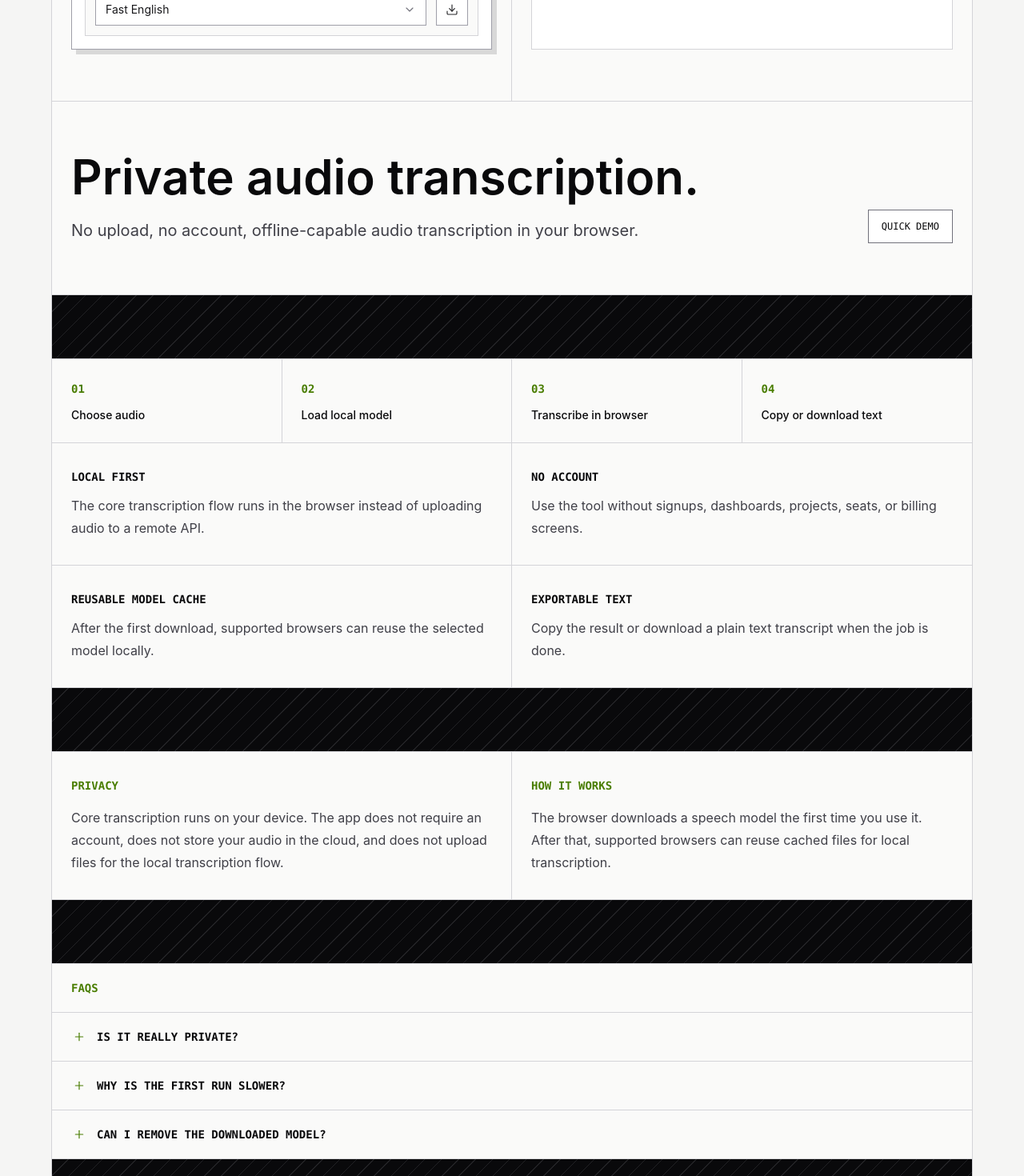
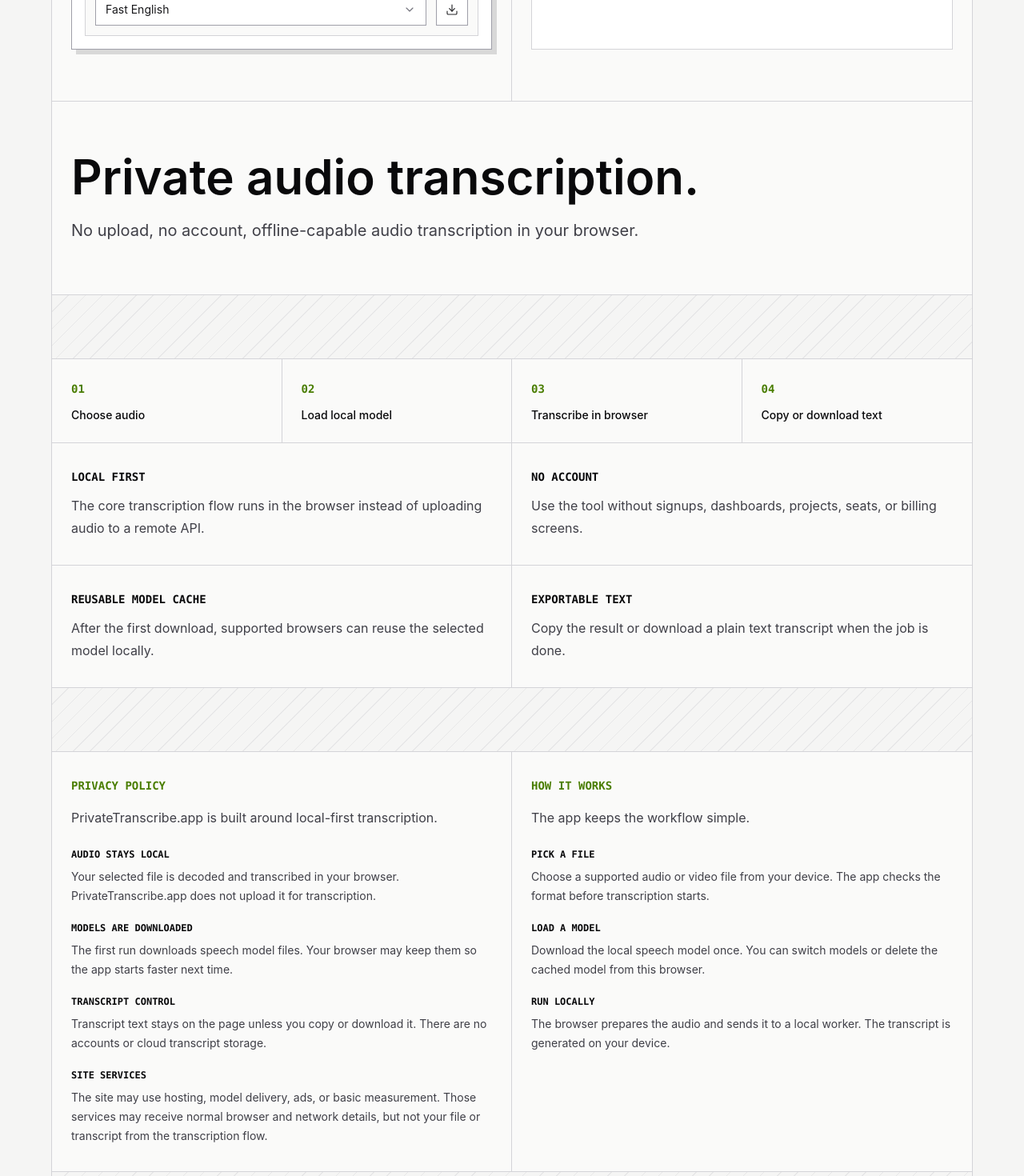
Before and after one commit to mikejarxyz/privatetranscribe, a React (Vite) app: page / in a window 1280 px wide. Shown: the part 520-1990 px from the top of the page at 80% size. Built offline with nearby package versions, Linux system fonts and the light colour scheme.

Commit message:
added specific allowed file types, layout and content tweaks, robots and sitemap

```diff
--- a/src/App.tsx
+++ b/src/App.tsx
@@ -15,7 +15,7 @@ function App() {
       <div className="mx-auto flex min-h-screen w-full max-w-6xl flex-col border-x border-zinc-300 bg-stone-50 dark:border-zinc-800 dark:bg-zinc-925">
         <Header onToggleTheme={toggleThemeMode} themeMode={themeMode} />
         <TranscriptionWorkspace controller={transcription} />
-        <HeroSection onDemoTranscript={transcription.handleDemoTranscript} />
+        <HeroSection />
         <MarketingSections />
         <FooterSections />
       </div>
--- a/src/components/DiagonalDivider.tsx
+++ b/src/components/DiagonalDivider.tsx
@@ -2,7 +2,7 @@ export function DiagonalDivider() {
   return (
     <div
       aria-hidden="true"
-      className="h-20 border-b border-zinc-300 bg-zinc-950 dark:border-zinc-800"
+      className="h-20 border-b border-zinc-300 bg-stone-100 dark:border-zinc-800 dark:bg-zinc-950"
       style={{
         backgroundImage:
           'repeating-linear-gradient(135deg, transparent 0 14px, rgba(161,161,170,0.16) 14px 15px)',
--- a/src/components/HeroSection.tsx
+++ b/src/components/HeroSection.tsx
@@ -1,10 +1,6 @@
-type HeroSectionProps = {
-  onDemoTranscript: () => void
-}
-
-export function HeroSection({ onDemoTranscript }: HeroSectionProps) {
+export function HeroSection() {
   return (
-    <section className="grid grid-cols-1 gap-8 border-b border-zinc-300 px-4 py-12 dark:border-zinc-800 sm:px-6 lg:grid-cols-[minmax(0,1fr)_auto] lg:py-16">
+    <section className="border-b border-zinc-300 px-4 py-12 dark:border-zinc-800 sm:px-6 lg:py-16">
       <div className="max-w-4xl">
         <h1 className="text-4xl font-semibold leading-[1.02] tracking-normal text-zinc-950 dark:text-zinc-50 sm:text-6xl">
           Private audio transcription.
@@ -14,15 +10,6 @@ export function HeroSection({ onDemoTranscript }: HeroSectionProps) {
           browser.
         </p>
       </div>
-      <div className="flex items-start lg:items-end">
-        <button
-          className="cursor-pointer border border-zinc-500 bg-white px-4 py-3 font-mono text-xs uppercase text-zinc-950 hover:bg-lime-50 focus:outline-none focus:ring-2 focus:ring-lime-500 dark:border-zinc-700 dark:bg-zinc-900 dark:text-zinc-100 dark:hover:bg-zinc-800"
-          onClick={onDemoTranscript}
-          type="button"
-        >
-          Quick demo
-        </button>
-      </div>
     </section>
   )
 }
--- a/src/components/MarketingSections.tsx
+++ b/src/components/MarketingSections.tsx
@@ -1,5 +1,11 @@
 import { Minus, Plus } from 'lucide-react'
-import { faqItems, featureItems, resultSteps } from '../content/siteContent'
+import {
+  faqItems,
+  featureItems,
+  howItWorksItems,
+  privacyPolicyItems,
+  resultSteps,
+} from '../content/siteContent'
 import { DiagonalDivider } from './DiagonalDivider'
 
 export function FeaturesSection() {
@@ -48,23 +54,43 @@ export function PrivacyHowItWorksSection() {
     >
       <div className="border-b border-zinc-300 px-4 py-8 dark:border-zinc-800 sm:px-6 lg:border-b-0 lg:border-r">
         <h2 className="font-mono text-sm font-semibold uppercase text-lime-700 dark:text-lime-400">
-          Privacy
+          Privacy policy
         </h2>
         <p className="mt-4 max-w-xl leading-7 text-zinc-700 dark:text-zinc-300">
-          Core transcription runs on your device. The app does not require an
-          account, does not store your audio in the cloud, and does not upload
-          files for the local transcription flow.
+          PrivateTranscribe.app is built around local-first transcription.
         </p>
+        <div className="mt-6 grid gap-5">
+          {privacyPolicyItems.map((item) => (
+            <article key={item.title}>
+              <h3 className="font-mono text-xs font-semibold uppercase text-zinc-950 dark:text-zinc-100">
+                {item.title}
+              </h3>
+              <p className="mt-2 text-sm leading-6 text-zinc-700 dark:text-zinc-300">
+                {item.body}
+              </p>
+            </article>
+          ))}
+        </div>
       </div>
       <div className="px-4 py-8 sm:px-6" id="how-it-works">
         <h2 className="font-mono text-sm font-semibold uppercase text-lime-700 dark:text-lime-400">
           How it works
         </h2>
         <p className="mt-4 max-w-xl leading-7 text-zinc-700 dark:text-zinc-300">
-          The browser downloads a speech model the first time you use it. After
-          that, supported browsers can reuse cached files for local
-          transcription.
+          The app keeps the workflow simple.
         </p>
+        <div className="mt-6 grid gap-5">
+          {howItWorksItems.map((item) => (
+            <article key={item.title}>
+              <h3 className="font-mono text-xs font-semibold uppercase text-zinc-950 dark:text-zinc-100">
+                {item.title}
+              </h3>
+              <p className="mt-2 text-sm leading-6 text-zinc-700 dark:text-zinc-300">
+                {item.body}
+              </p>
+            </article>
+          ))}
+        </div>
       </div>
     </section>
   )
--- a/src/components/TranscriptionTool.tsx
+++ b/src/components/TranscriptionTool.tsx
@@ -9,6 +9,7 @@ type TranscriptionToolProps = Pick<
   TranscriptionController,
   | 'cachedModelIds'
   | 'clearSelectedFile'
+  | 'fileError'
   | 'fileInputRef'
   | 'handleDeleteModel'
   | 'handleDownloadModel'
@@ -29,6 +30,7 @@ type TranscriptionToolProps = Pick<
 export function TranscriptionTool(props: TranscriptionToolProps) {
   const {
     clearSelectedFile,
+    fileError,
     fileInputRef,
     handleFiles,
     handleTranscribe,
@@ -148,6 +150,14 @@ export function TranscriptionTool(props: TranscriptionToolProps) {
                       : 'Choose file'}
               </button>
             </div>
+            {fileError ? (
+              <p
+                className="absolute bottom-3 left-3 max-w-[calc(100%-1.5rem)] text-left text-xs leading-5 text-red-700 dark:text-red-300"
+                role="alert"
+              >
+                {fileError}
+              </p>
+            ) : null}
           </div>
 
           <ModelSelector {...props} />
--- a/src/content/siteContent.ts
+++ b/src/content/siteContent.ts
@@ -1,7 +1,3 @@
-export const demoTranscript = `Speaker 1: This is a local transcription demo.
-
-Speaker 2: Audio stays in the browser. The model runs on this device, and the finished transcript can be copied or downloaded as text.`
-
 export const featureItems = [
   {
     title: 'Local first',
@@ -28,6 +24,40 @@ export const resultSteps = [
   'Copy or download text',
 ] as const
 
+export const privacyPolicyItems = [
+  {
+    title: 'Audio stays local',
+    body: 'Your selected file is decoded and transcribed in your browser. PrivateTranscribe.app does not upload it for transcription.',
+  },
+  {
+    title: 'Models are downloaded',
+    body: 'The first run downloads speech model files. Your browser may keep them so the app starts faster next time.',
+  },
+  {
+    title: 'Transcript control',
+    body: 'Transcript text stays on the page unless you copy or download it. There are no accounts or cloud transcript storage.',
+  },
+  {
+    title: 'Site services',
+    body: 'The site may use hosting, model delivery, ads, or basic measurement. Those services may receive normal browser and network details, but not your file or transcript from the transcription flow.',
+  },
+] as const
+
+export const howItWorksItems = [
+  {
+    title: 'Pick a file',
+    body: 'Choose a supported audio or video file from your device. The app checks the format before transcription starts.',
+  },
+  {
+    title: 'Load a model',
+    body: 'Download the local speech model once. You can switch models or delete the cached model from this browser.',
+  },
+  {
+    title: 'Run locally',
+    body: 'The browser prepares the audio and sends it to a local worker. The transcript is generated on your device.',
+  },
+] as const
+
 export const faqItems = [
   {
     question: 'Is it really private?',
--- a/src/hooks/useTranscriptionController.ts
+++ b/src/hooks/useTranscriptionController.ts
@@ -1,7 +1,7 @@
 import { useEffect, useRef, useState } from 'react'
-import { demoTranscript } from '../content/siteContent'
 import {
   getAcceptedAudioLabel,
+  getAudioFileFormatLabel,
   isAcceptedAudioFile,
 } from '../transcription/audio'
 import { createTranscriptionWorker } from '../transcription/client'
@@ -47,6 +47,7 @@ export function useTranscriptionController() {
   const workerRef = useRef<Worker | null>(null)
   const copiedTimeoutRef = useRef<number | null>(null)
   const [selectedFile, setSelectedFile] = useState<File | null>(null)
+  const [fileError, setFileError] = useState('')
   const [transcript, setTranscript] = useState('')
   const [hasCopiedTranscript, setHasCopiedTranscript] = useState(false)
   const [selectedModelId, setSelectedModelId] = useState<TranscriptionModelId>(
@@ -170,12 +171,19 @@ export function useTranscriptionController() {
     if (!isAcceptedAudioFile(file)) {
       setSelectedFile(null)
       setTranscript('')
+      setFileError(`${getAudioFileFormatLabel(file)} is not supported yet.`)
       setStatus(`Unsupported file type. Use ${getAcceptedAudioLabel()}.`)
+
+      if (fileInputRef.current) {
+        fileInputRef.current.value = ''
+      }
+
       return
     }
 
     setSelectedFile(file)
     setTranscript('')
+    setFileError('')
     setStatus(
       isSelectedModelReady
         ? 'Audio loaded. Ready to transcribe locally.'
@@ -186,6 +194,7 @@ export function useTranscriptionController() {
   function clearSelectedFile() {
     setSelectedFile(null)
     setTranscript('')
+    setFileError('')
 
     if (fileInputRef.current) {
       fileInputRef.current.value = ''
@@ -256,6 +265,7 @@ export function useTranscriptionController() {
 
     try {
       setTranscript('')
+      setFileError('')
       setIsTranscribing(true)
       setStatus('Preparing audio locally.')
 
@@ -271,6 +281,7 @@ export function useTranscriptionController() {
       workerRef.current?.postMessage(request, [audio.buffer])
     } catch (error) {
       setIsTranscribing(false)
+      setFileError('This browser could not read that file.')
       setStatus(
         error instanceof Error
           ? error.message
@@ -312,23 +323,13 @@ export function useTranscriptionController() {
     URL.revokeObjectURL(url)
   }
 
-  function handleDemoTranscript() {
-    setTranscript(demoTranscript)
-    setSelectedFile(null)
-    setStatus('Demo transcript loaded.')
-
-    if (fileInputRef.current) {
-      fileInputRef.current.value = ''
-    }
-  }
-
   return {
     cachedModelIds,
     clearSelectedFile,
     fileInputRef,
+    fileError,
     handleCopyTranscript,
     handleDeleteModel,
-    handleDemoTranscript,
     handleDownloadModel,
     handleDownloadTranscript,
     handleFiles,
--- a/src/transcription/audio.ts
+++ b/src/transcription/audio.ts
@@ -33,9 +33,7 @@ const acceptedAudioMimeTypes = [
 ]
 
 export const acceptedAudioInput = [
-  'audio/*',
-  'video/mp4',
-  'video/webm',
+  ...acceptedAudioMimeTypes,
   ...acceptedAudioExtensions,
 ].join(',')
 
@@ -53,3 +51,15 @@ export function isAcceptedAudioFile(file: File) {
 export function getAcceptedAudioLabel() {
   return 'WAV, MP3, M4A, AAC, OGG, OPUS, FLAC, WebM, MP4, or AIFF'
 }
+
+export function getAudioFileFormatLabel(file: File) {
+  const extensionIndex = file.name.lastIndexOf('.')
+
+  if (extensionIndex >= 0 && extensionIndex < file.name.length - 1) {
+    return file.name.slice(extensionIndex + 1).toUpperCase()
+  }
+
+  const mimeSubtype = file.type.split('/')[1]?.replace(/^x-/, '')
+
+  return mimeSubtype ? mimeSubtype.toUpperCase() : 'This file type'
+}
```
Also changed, not shown: index.html (+11 -4 lines), src/components/ModelSelector.tsx (+22 -53 lines), src/components/TooltipButton.tsx (added, +60 -0 lines), public/og-image.jpg (added), public/robots.txt (added), 1 other file (tests, documents, lock files or other folders).
